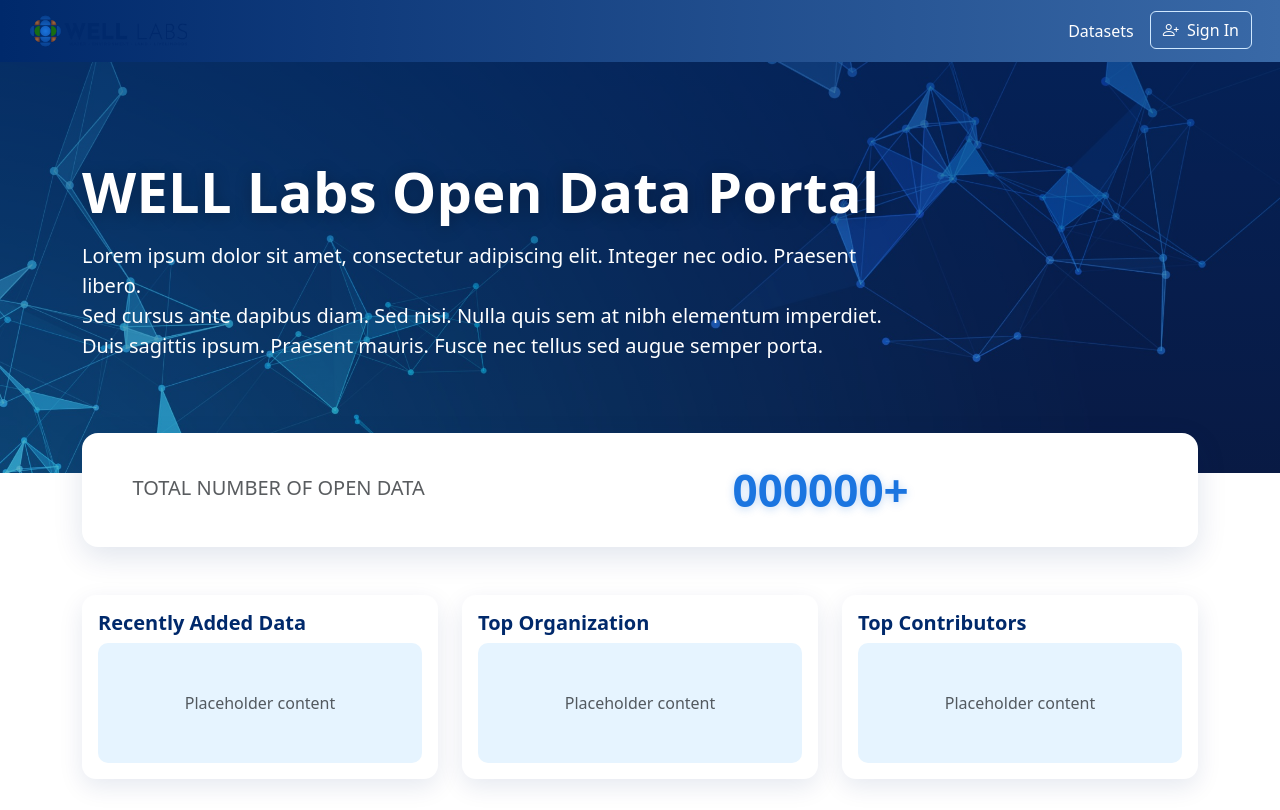
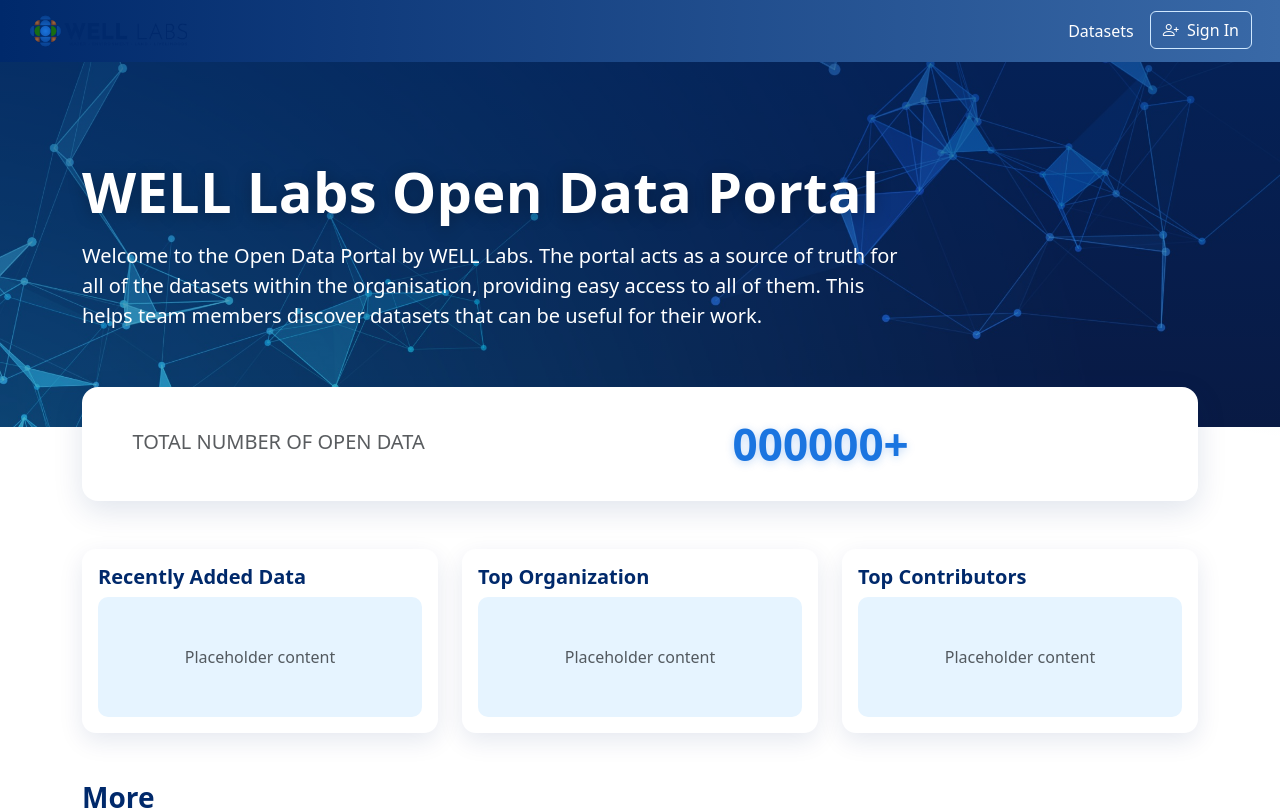
Before and after one commit to WELLlabs/data-platform, a React (Create React App) app in the folder src/web/: page / in a window 1280 px wide. Shown: the top 810 px of the page. Built offline with nearby package versions, Linux system fonts and the light colour scheme; no server answers.

Commit message:
Update Home.jsx

```diff
--- a/src/web/src/pages/Home.jsx
+++ b/src/web/src/pages/Home.jsx
@@ -47,16 +47,8 @@
             <div className="col-lg-9">
               <h1 className="display-4 hero-title mb-3">WELL Labs Open Data Portal</h1>
               <p className="lead mb-0">
-                Lorem ipsum dolor sit amet, consectetur adipiscing elit. Integer
-                nec odio. Praesent libero.
-              </p>
-              <p className="lead mb-0">
-                Sed cursus ante dapibus diam. Sed nisi. Nulla quis sem at nibh
-                elementum imperdiet.
-              </p>
-              <p className="lead">
-                Duis sagittis ipsum. Praesent mauris. Fusce nec tellus sed augue
-                semper porta.
+                Welcome to the Open Data Portal by WELL Labs. The portal acts as a source of truth for all of the datasets within the organisation, providing easy access to all of them.
+                This helps team members discover datasets that can be useful for their work.
               </p>
             </div>
           </div>
```
